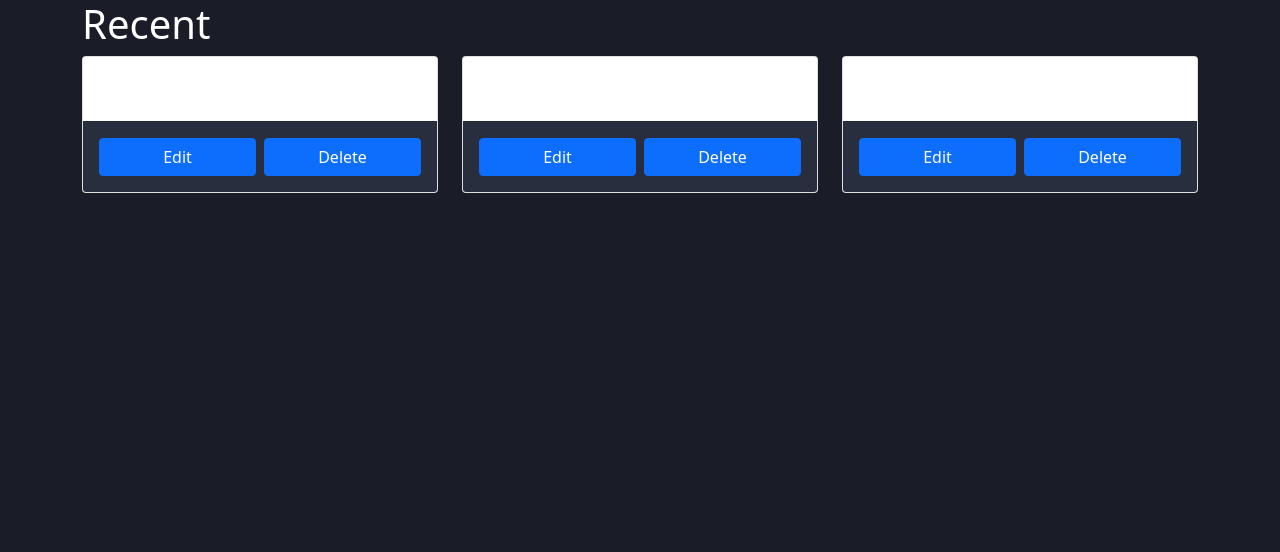
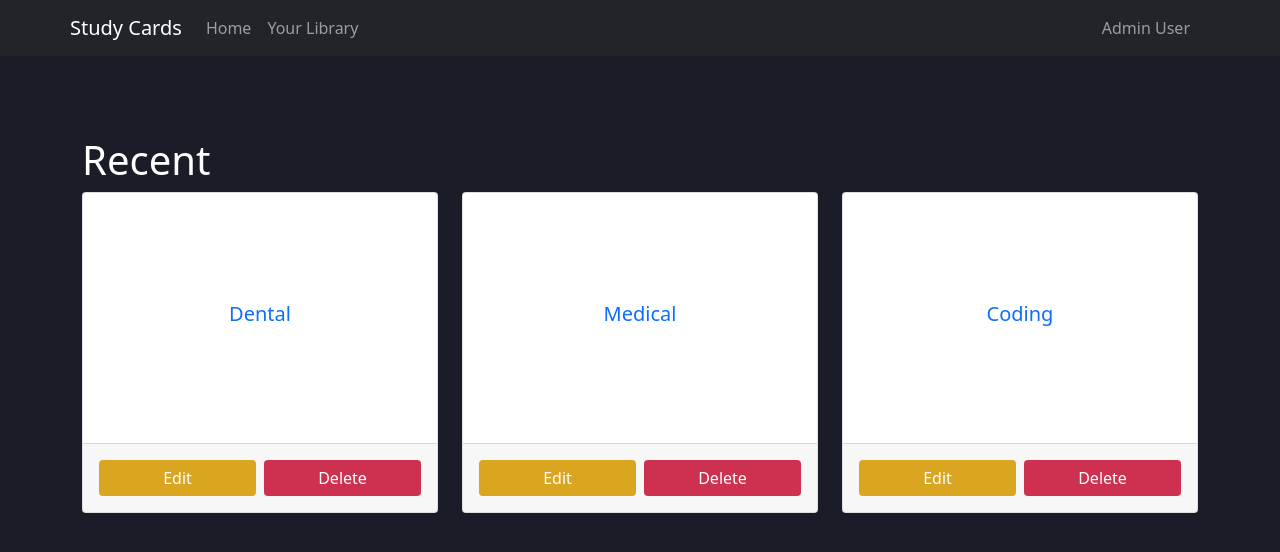
Before and after one commit to theMVPshop/flipcards, a React (Create React App) app: page /dashboard in a window 1280 px wide. Shown: the top 552 px of the page. Built offline with nearby package versions, Linux system fonts and the light colour scheme.

Commit message:
Add embed menu to flashcards; add protected route logic; fix dashboard styling

```diff
--- a/package.json
+++ b/package.json
@@ -8,6 +8,7 @@
     "@testing-library/user-event": "^13.5.0",
     "bootstrap": "^5.1.3",
     "bootstrap-icons": "^1.7.2",
+    "cookie": "^0.4.2",
     "react": "^17.0.2",
     "react-bootstrap": "^2.0.4",
     "react-dom": "^17.0.2",
--- a/src/Components/Flashcards.css
+++ b/src/Components/Flashcards.css
@@ -1,10 +1,18 @@
+.navContainer {
+    width: 50%;
+    margin: auto;
+    margin-top: 1rem;
+    display: grid;
+    grid-template-columns: 25% 50% 25%;
+}
+
 .flashcardsNavigation {
     display: flex;
     align-items: center;
     justify-content: space-between;
-    width: 25%;
+    width: 75% !important;
     margin: auto;
-    margin-top: 1rem;
+    grid-column: 2/3;
 }
 
 .flashcardsNavigation .counter {
@@ -30,3 +38,24 @@
     color: #ccc;
     transition: all .2s ease-in-out;
 }
+
+.dropdown {
+    display: flex;
+    align-items: center;
+}
+
+.dropdown-toggle i {
+    font-size: 1.5rem;
+}
+
+.dropdown-toggle,
+.dropdown-toggle:hover,
+.dropdown-toggle:active {
+    background-color: transparent !important;
+    border: none !important;
+    box-shadow: none !important;
+}
+
+.dropdown-toggle::after {
+    content: none !important;
+}
--- a/src/Components/Flashcards.js
+++ b/src/Components/Flashcards.js
@@ -7,6 +7,8 @@ import FlashCard from './FlashCard';
 
 import Container from 'react-bootstrap/Container';
 import Button from 'react-bootstrap/Button';
+import Dropdown from 'react-bootstrap/Dropdown';
+
 
 import './Flashcards.css';
 
@@ -58,6 +60,7 @@ const Flashcards = () => {
             {cards && cards.map((card, index) => (
                 <FlashCard key={index} card={card} />
             ))}
+            <div className="navContainer">
                 <nav className='flashcardsNavigation'>
                     <Button
                         onClick={() => changeCard('previous')}
@@ -75,6 +78,16 @@ const Flashcards = () => {
                         <i class="bi bi-arrow-right-circle-fill"></i>
                     </Button>
                 </nav>
+                <Dropdown>
+                    <Dropdown.Toggle variant="success" id="dropdown-basic">
+                        <i class="bi bi-three-dots-vertical"></i>
+                    </Dropdown.Toggle>
+
+                    <Dropdown.Menu>
+                        <Dropdown.Item href="#">Embed</Dropdown.Item>
+                    </Dropdown.Menu>
+                </Dropdown>
+            </div>
         </Container>
     )
 }
--- a/src/Components/StudySet 2.css
+++ /dev/null
@@ -1,5 +0,0 @@
-.study-set .card,
-.study-set .card-body,
-.study-set .card-title {
-    background: #282e3e;
-}
--- a/src/Components/StudySet.css
+++ b/src/Components/StudySet.css
@@ -1,11 +1,51 @@
+a {
+    text-decoration: none !important;
+}
+
+.card {
+    color: #000;
+}
+
+.card-body {
+    height: 250px;
+    display: flex;
+    align-items: center;
+    justify-content: center;
+}
+
 .card-footer {
     display: grid;
     grid-template-columns: repeat(2, 1fr);
     grid-column-gap: 0.5rem;
-    background-color: #282e3e !important;
+    background-color: #fff;
     padding: 1rem !important;
 }
 
 .card-footer button {
     display: block;
+    border: none;
 }
+
+.card-footer .btn-edit {
+    background-color: goldenrod;
+    color: #fff;
+}
+
+.card-footer .btn-edit:hover,
+.card-footer .btn-edit:active,
+.card-footer .btn-edit:focus {
+    background-color: #1a1d28;
+    color: #fff;
+}
+
+.card-footer .btn-delete {
+    background-color: rgb(206, 49, 80);
+    color: #fff;
+}
+
+.card-footer .btn-delete:hover,
+.card-footer .btn-delete:active,
+.card-footer .btn-delete:focus {
+    background-color: #1a1d28;
+    color: #fff;
+}
--- a/src/Components/StudySet.js
+++ b/src/Components/StudySet.js
@@ -1,4 +1,5 @@
 import React from 'react';
+import { Link } from 'react-router-dom';
 
 import Card from 'react-bootstrap/Card';
 import Button from 'react-bootstrap/Button';
@@ -10,12 +11,14 @@ const StudySet = ({
 }) => {
     return (
         <Card>
-            <Card.Body>
-                <Card.Title>{setInfo.course}</Card.Title>
-            </Card.Body>
-            <Card.Footer className=''>
-                <Button variant="primary">Edit</Button>
-                <Button variant="primary">Delete</Button>
+            <Link to={`/flashcards/${setInfo.id}`}>
+                <Card.Body>
+                    <Card.Title>{setInfo.course}</Card.Title>
+                </Card.Body>
+            </Link>
+            <Card.Footer>
+                <Button className="btn-edit">Edit</Button>
+                <Button className="btn-delete">Delete</Button>
             </Card.Footer>
         </Card>
     )
--- a/src/Router.js
+++ b/src/Router.js
@@ -1,5 +1,8 @@
 import React from 'react'
 import { Routes, Route, Navigate } from 'react-router'
+
+import cookie from 'cookie';
+
 import Login from './Components/Login'
 import App from './App'
 // import Details from './Containers/Details'
@@ -11,6 +14,10 @@ import SignUp from './Components/SignUp';
 import Flashcards from './Components/Flashcards';
 
 
+const ProtectedRoute = ({ children }) => {
+    const cookies = cookie.parse(document.cookie);
+    return cookies['loggedIn'] ? children : <Navigate to="/" />;
+}
 
 
 // const ProtectedRoute = ({ component: Component, ...rest }) => {
@@ -32,9 +39,24 @@ const Router = () => {
             <Route path="/resetpassword" element={<ResetPassword />} />
             <Route path="/signup" element={<SignUp />} />
             {/* <Route path="/Details/:id" component={Details} /> */}
+
             <Route path="/dashboard" element={<Dashboard />} />
+            {/* <Route
+                path="/dashboard"
+                element={
+                    <ProtectedRoute>
+                        <Dashboard />
+                    </ProtectedRoute>
+                }
+            /> */}
 
             <Route path="/flashcards/:id" element={<Flashcards />} />
+            {/* <Route
+                path="/flashcards/:id"
+                element={
+                    <Flashcards />
+                }
+            /> */}
         </Routes>
     );
 };
--- a/src/index.js
+++ b/src/index.js
@@ -5,13 +5,13 @@ import App from './App';
 import reportWebVitals from './reportWebVitals';
 import 'bootstrap/dist/css/bootstrap.min.css';
 import 'bootstrap-icons/font/bootstrap-icons.css';
-// import NavbarHeader from './Components/NavbarHeader';
+import NavbarHeader from './Components/NavbarHeader';
 import Router from './Router'
 
 ReactDOM.render(
   <React.StrictMode>
     <BrowserRouter>
-      {/* <NavbarHeader /> */}
+      <NavbarHeader />
       <Router />
     </BrowserRouter>
   </React.StrictMode>,
```
Also changed, not shown: src/Components/StudySet 2.js (deleted, +0 -19 lines), 1 other file (tests, documents, lock files or other folders). Lines whose indentation alone changed are shown as unchanged.
